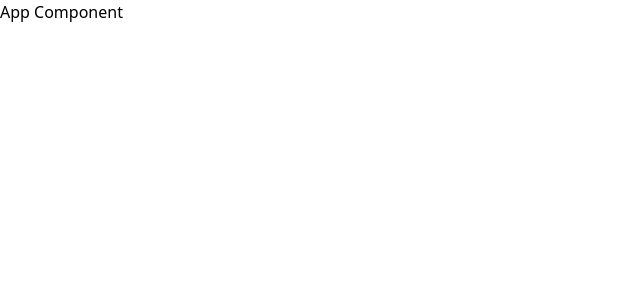
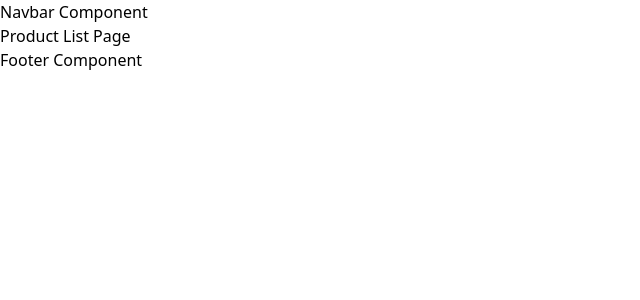
Before and after one commit to kalai02484/AddToCartUsingRoute, a React (Vite) app: page / in a window 1280 px wide. Shown: the top 300 px of the page, without its empty margins (0-640 px from the left). Built offline with nearby package versions, Linux system fonts and the light colour scheme.

Commit message:
Router Created

```diff
--- a/src/App.jsx
+++ b/src/App.jsx
@@ -1,10 +1,24 @@
 import React from 'react'
+import { BrowserRouter, Routes, Route } from 'react-router-dom'
+import ProductList from './pages/ProductList'
+import Cart from './pages/Cart'
+import PageNotFound from './pages/PageNotFound'
+import Navbar from './components/Navbar'
+import Footer from './components/Footer'
 
 const App = () => {
   return (
-    <div>
-      App Component
-    </div>
+    <>
+      <BrowserRouter>
+        <Navbar />
+        <Routes>
+          <Route path='/' element={<ProductList />} />
+          <Route path='/cart' element={<Cart />} />
+          <Route path='*' element={<PageNotFound />} />
+        </Routes>
+        <Footer />
+      </BrowserRouter>
+    </>
   )
 }
 
--- /dev/null
+++ b/src/components/Footer.jsx
@@ -0,0 +1,11 @@
+import React from 'react'
+
+const Footer = () => {
+  return (
+    <div>
+      Footer Component
+    </div>
+  )
+}
+
+export default Footer
--- /dev/null
+++ b/src/components/Navbar.jsx
@@ -0,0 +1,11 @@
+import React from 'react'
+
+const Navbar = () => {
+  return (
+    <div>
+      Navbar Component
+    </div>
+  )
+}
+
+export default Navbar
--- /dev/null
+++ b/src/components/ProductCard.jsx
@@ -0,0 +1,11 @@
+import React from 'react'
+
+const ProductCard = () => {
+  return (
+    <div>
+      Product Card Component
+    </div>
+  )
+}
+
+export default ProductCard
--- /dev/null
+++ b/src/pages/Cart.jsx
@@ -0,0 +1,11 @@
+import React from 'react'
+
+const Cart = () => {
+  return (
+    <div>
+      Cart Page
+    </div>
+  )
+}
+
+export default Cart
--- /dev/null
+++ b/src/pages/PageNotFound.jsx
@@ -0,0 +1,11 @@
+import React from 'react'
+
+const PageNotFound = () => {
+  return (
+    <div>
+      Error 404: Page Not Found
+    </div>
+  )
+}
+
+export default PageNotFound
--- /dev/null
+++ b/src/pages/ProductList.jsx
@@ -0,0 +1,11 @@
+import React from 'react'
+
+const ProductList = () => {
+  return (
+    <div>
+      Product List Page
+    </div>
+  )
+}
+
+export default ProductList
```
